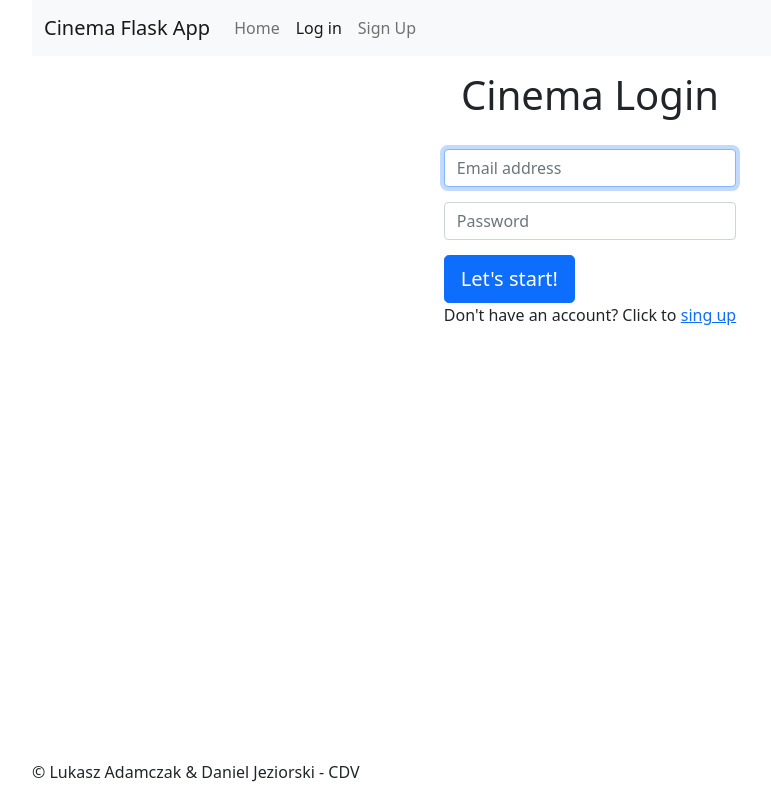
After one commit to jeziorski/cdv-python, a Flask app: page /login in a window 1280 px wide. The commit adds this page. Shown: the whole page, without its empty margins (50-821 px from the left). Run offline with Flask 2, Linux system fonts and the light colour scheme; some libraries are stand-ins or nearby versions.

Commit message:
Login added, jquery.js removed

```diff
--- a/FlaskApp/app.py
+++ b/FlaskApp/app.py
@@ -32,5 +32,10 @@ def signUp():
     else:
         return json.dumps({'html': '<span>Enter the required fields</span>'})
 
+@app.route('/login', methods=["GET", "POST"])
+def Showlogin():
+        return render_template('login.html')
+
+
 if __name__ == "__main__":
     app.run()
--- a/FlaskApp/templates/index.html
+++ b/FlaskApp/templates/index.html
@@ -48,7 +48,7 @@
         <div class="row d-flex justify-content-center">
             <div class="col-lg-12 d-flex justify-content-center">
                 <a class="btn btn-lg btn-primary" href="showSignUp" role="button" style="margin:5px">Sign up</a>
-                <a class="btn btn-lg btn-outline-primary" href="showSignUp" role="button" style="margin:5px">Log in</a></div>
+                <a class="btn btn-lg btn-outline-primary" href="login" role="button" style="margin:5px">Log in</a></div>
             <div class="col text-center d-flex justify-content-center"><p class="display-6">Select and reserve your favorite movie right now!</p></div>
         </div>
 
--- /dev/null
+++ b/FlaskApp/templates/login.html
@@ -0,0 +1,69 @@
+<!DOCTYPE html>
+<html lang="en">
+  <head>
+    <title>Python - Flask Project</title>
+
+    <meta name="viewport" content="width=device-width, initial-scale=1">
+
+    <link href="https://cdn.jsdelivr.net/npm/bootstrap@5.0.0-beta1/dist/css/bootstrap.min.css" rel="stylesheet" integrity="sha384-giJF6kkoqNQ00vy+HMDP7azOuL0xtbfIcaT9wjKHr8RbDVddVHyTfAAsrekwKmP1" crossorigin="anonymous">
+    <script src="https://cdn.jsdelivr.net/npm/bootstrap@5.0.0-beta1/dist/js/bootstrap.bundle.min.js" integrity="sha384-ygbV9kiqUc6oa4msXn9868pTtWMgiQaeYH7/t7LECLbyPA2x65Kgf80OJFdroafW" crossorigin="anonymous"></script>
+    <script src="https://cdn.jsdelivr.net/npm/@popperjs/core@2.5.4/dist/umd/popper.min.js" integrity="sha384-q2kxQ16AaE6UbzuKqyBE9/u/KzioAlnx2maXQHiDX9d4/zp8Ok3f+M7DPm+Ib6IU" crossorigin="anonymous"></script>
+    <script src="https://cdn.jsdelivr.net/npm/bootstrap@5.0.0-beta1/dist/js/bootstrap.min.js" integrity="sha384-pQQkAEnwaBkjpqZ8RU1fF1AKtTcHJwFl3pblpTlHXybJjHpMYo79HY3hIi4NKxyj" crossorigin="anonymous"></script>
+
+
+
+</head>
+
+  <body>
+
+    <div class="container min-vh-100">
+      <div class="header">
+            <nav class="navbar navbar-expand-lg navbar-light bg-light">
+              <div class="container-fluid">
+                <a class="navbar-brand" href="/">Cinema Flask App</a>
+                <button class="navbar-toggler" type="button" data-bs-toggle="collapse" data-bs-target="#navbarNav" aria-controls="navbarNav" aria-expanded="false" aria-label="Toggle navigation">
+                  <span class="navbar-toggler-icon"></span>
+                </button>
+                <div class="collapse navbar-collapse" id="navbarNav">
+                  <ul class="navbar-nav">
+                    <li class="nav-item">
+                      <a class="nav-link"  href="/">Home</a>
+                    </li>
+                    <li class="nav-item">
+                      <a class="nav-link active" aria-current="page" href="login">Log in</a>
+                    </li>
+                    <li class="nav-item">
+                      <a class="nav-link"  href="showSignUp">Sign Up</a>
+                    </li>
+                  </ul>
+                </div>
+              </div>
+            </nav>
+        </div>
+
+      <div class="row">
+        <div class="col-lg-12">
+          <h1 class="text-center" style="margin:15px 0">Cinema Login</h1></div>
+        <div class="col-lg-12 d-flex justify-content-center">
+          <form class="form-signin w-30 rounded" method="POST" action="showSignUp">
+
+            <input type="email" name="inputEmail" id="inputEmail" class="form-control" placeholder="Email address" required autofocus style="margin:15px 0">
+
+            <input type="password" name="inputPassword" id="inputPassword" class="form-control" placeholder="Password" required style="margin:15px 0">
+
+            <input id="btnSignUp" class="btn btn-lg btn-primary btn-block" type="submit" value="Let's start!">
+            <p>Don't have an account? Click to <a href="showSignUp">sing up</a></p>
+          </form>
+        </div>
+
+      </div>
+
+
+
+      <footer class="footer position-fixed bottom-0 w-100">
+            <p>&copy; Lukasz Adamczak & Daniel Jeziorski - CDV</p>
+        </footer>
+
+    </div>
+  </body>
+</html>
--- a/FlaskApp/templates/signup.html
+++ b/FlaskApp/templates/signup.html
@@ -45,7 +45,7 @@
         <div class="col-lg-12">
           <h1 class="text-center" style="margin:15px 0">Cinema Sign Up</h1></div>
         <div class="col-lg-12 d-flex justify-content-center">
-          <form class="form-signin w-50 rounded" method="POST" action="showSignUp">
+          <form class="form-signin w-30 rounded" method="POST" action="showSignUp">
 
             <input type="name" name="inputName" id="inputName" class="form-control" placeholder="Name" required autofocus style="margin:15px 0">
 
@@ -54,6 +54,7 @@
             <input type="password" name="inputPassword" id="inputPassword" class="form-control" placeholder="Password" required style="margin:15px 0">
 
             <input id="btnSignUp" class="btn btn-lg btn-primary btn-block" type="submit" value="Sign up now!">
+            <p>Already have an account? Click to <a href="login">login</a></p>
           </form>
         </div>
 
```
Also changed, not shown: FlaskApp/static/js/jquery.js (deleted).
